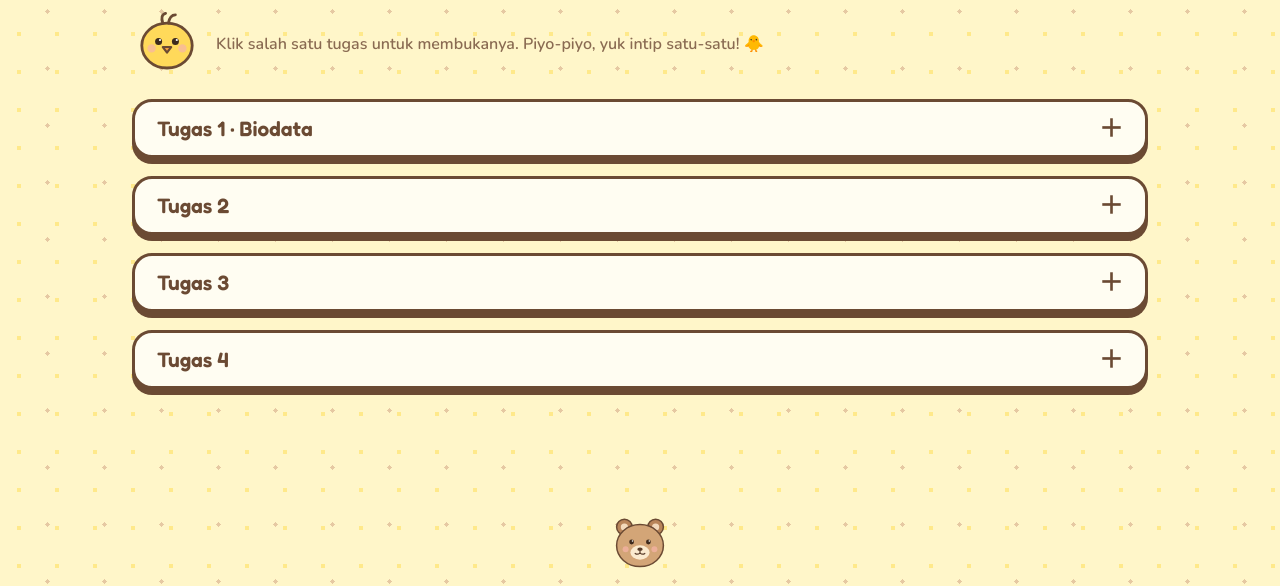
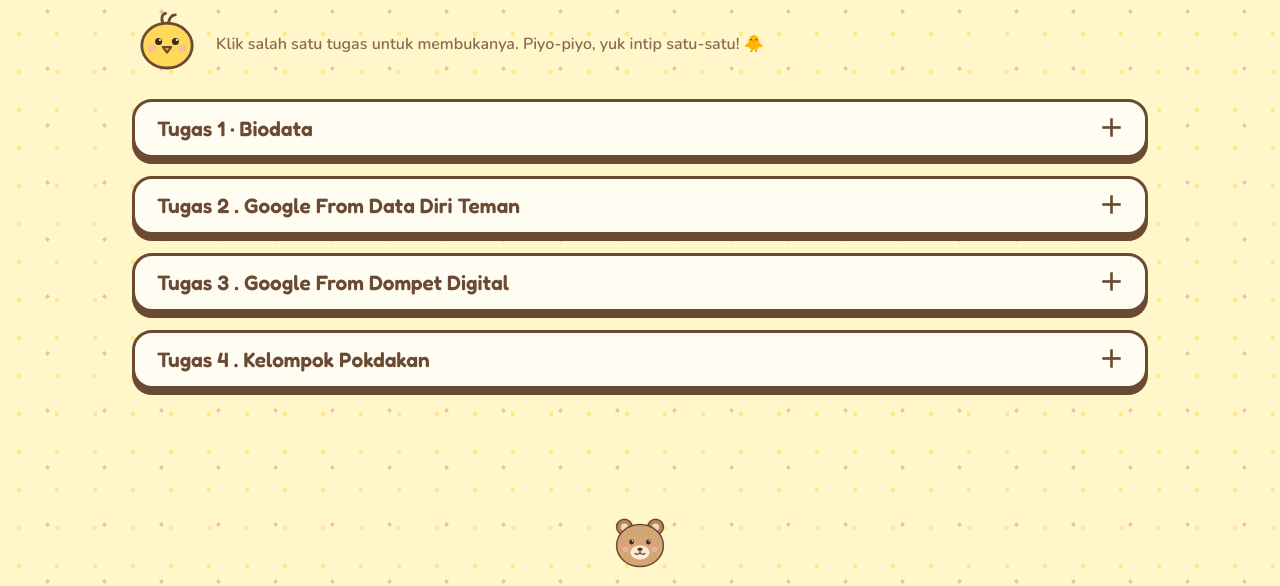
Before and after one commit to deleyaya/adelcantekimutt, a plain HTML site: page index.html in a window 1280 px wide. Shown: the part 669-1255 px from the top of the page. Drawn offline with nearby package versions, Linux system fonts and the light colour scheme.

Commit message:
Update button labels for Tugas sections

```diff
--- a/index.html
+++ b/index.html
@@ -303,19 +303,19 @@ footer svg{width:60px;display:block;margin:0 auto 6px}
 
   <!-- Tugas 2 : Google From Data Diri Teman -->
   <div class="acc" id="tugas2">
-    <button class="acc-btn" type="button" aria-expanded="false" aria-controls="panel2">Tugas 2 <span aria-hidden="true">＋</span></button>
+    <button class="acc-btn" type="button" aria-expanded="false" aria-controls="panel2">Tugas 2 . Google From Data Diri Teman<span aria-hidden="true">＋</span></button>
     <div class="acc-panel" id="panel2" hidden><div class="tugas" data-id="2"></div></div>
   </div>
 
   <!-- Tugas 3 : Google From Dompet Digital-->
   <div class="acc" id="tugas3">
-    <button class="acc-btn" type="button" aria-expanded="false" aria-controls="panel3">Tugas 3 <span aria-hidden="true">＋</span></button>
+    <button class="acc-btn" type="button" aria-expanded="false" aria-controls="panel3">Tugas 3 . Google From Dompet Digital<span aria-hidden="true">＋</span></button>
     <div class="acc-panel" id="panel3" hidden><div class="tugas" data-id="3"></div></div>
   </div>
 
   <!-- Tugas 4 :Tugas Kelompok -->
   <div class="acc" id="tugas4">
-    <button class="acc-btn" type="button" aria-expanded="false" aria-controls="panel4">Tugas 4 <span aria-hidden="true">＋</span></button>
+    <button class="acc-btn" type="button" aria-expanded="false" aria-controls="panel4">Tugas 4 . Kelompok Pokdakan<span aria-hidden="true">＋</span></button>
     <div class="acc-panel" id="panel4" hidden><div class="tugas" data-id="4"></div></div>
   </div>
 </section>
```
